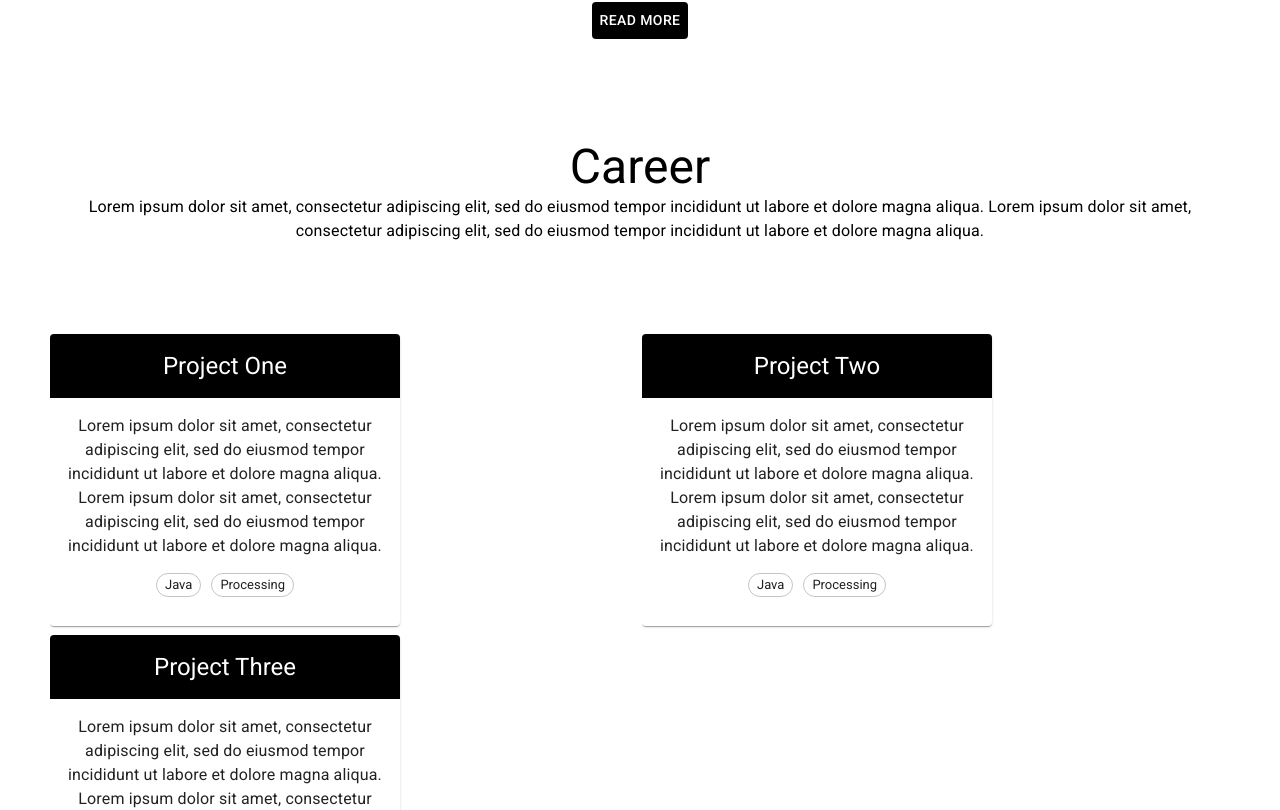
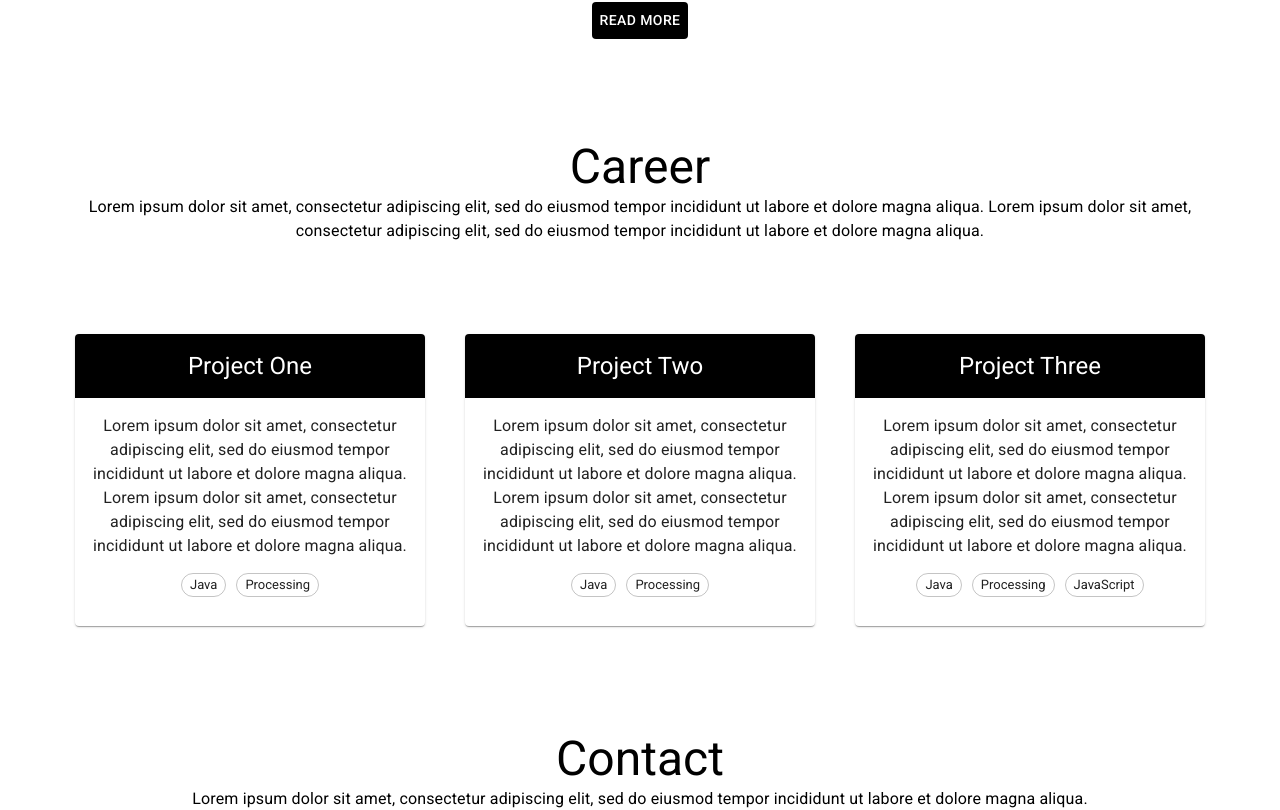
Before and after one commit to jsexton-portfolio/portfolio-website, a React (Create React App) app: page / in a window 1280 px wide. Shown: the part 1056-1866 px from the top of the page. Built offline with nearby package versions, Linux system fonts and the light colour scheme.

Commit message:
Fixed bug not allowing project cards to respond correctly

```diff
--- a/src/components/Home/CareerSection/CareerSection.js
+++ b/src/components/Home/CareerSection/CareerSection.js
@@ -1,5 +1,5 @@
-import { GridList, GridListTile, Typography } from '@material-ui/core'
-import withWidth, { isWidthUp } from '@material-ui/core/withWidth'
+import { Container, Grid, Typography } from '@material-ui/core'
+import withWidth from '@material-ui/core/withWidth'
 import PropTypes from 'prop-types'
 import React from 'react'
 import { ProjectCard } from '../ProjectCard/ProjectCard'
@@ -8,42 +8,26 @@ import { useStyles } from './style'
 const CareerSection = ({ width, projects }) => {
   const classes = useStyles()
 
-  const getGridListCols = () => {
-    if (isWidthUp('xl', width)) {
-      return 3
-    }
-
-    if (isWidthUp('lg', width)) {
-      return 2
-    }
-
-    if (isWidthUp('md', width)) {
-      return 2
-    }
-
-    return 1
-  }
-
   return (
-    <div>
+    <Container>
       <Typography variant='h3'>Career</Typography>
       <Typography paragraph>
         Lorem ipsum dolor sit amet, consectetur adipiscing elit, sed do eiusmod tempor incididunt ut labore et dolore magna aliqua.
         Lorem ipsum dolor sit amet, consectetur adipiscing elit, sed do eiusmod tempor incididunt ut labore et dolore magna aliqua.
       </Typography>
-      <GridList cols={getGridListCols()} className={classes.projects} cellHeight={'auto'}>
+      <Grid container spacing={5} justify='center' className={classes.projects}>
         {projects.map(card => (
-          <GridListTile key={card.title} cols={1}>
+          <Grid key={card.title} item >
             <ProjectCard
               title={card.title}
               description={card.description}
               technologies={card.technologies}
               projectLink={card.projectLink}
             />
-          </GridListTile>
+          </Grid>
         ))}
-      </GridList>
-    </div>
+      </Grid>
+    </Container>
   )
 }
 
```
